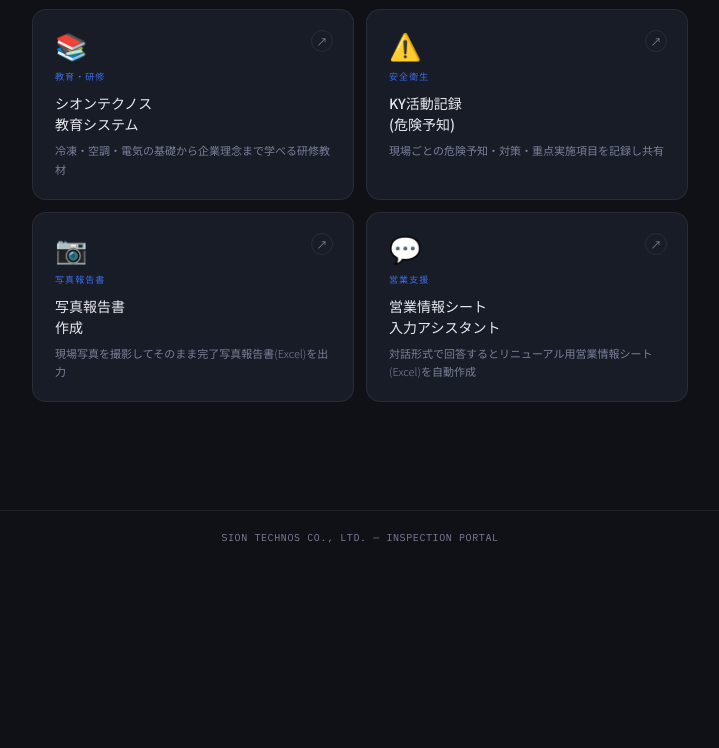
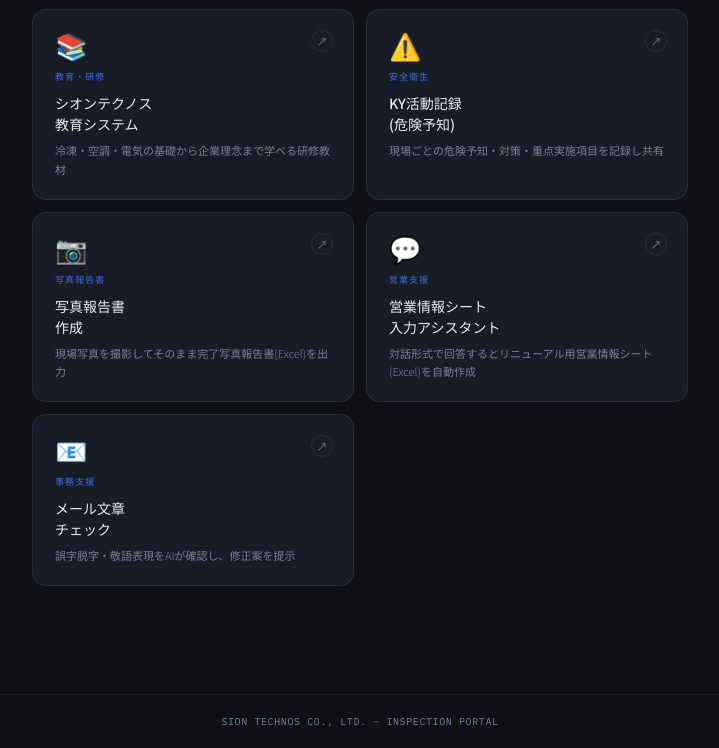
Before and after one commit to uchiyamazion/sion-portal, a plain HTML site: page index.html in a window 1280 px wide. Shown: the part 523-1271 px from the top of the page, without its empty margins (280-999 px from the left). Before the commit the page ends 1087 px from the top, so only its background shows below. Drawn offline with Linux system fonts and the light colour scheme.

Commit message:
メール文章チェックアプリのカードを追加

```diff
--- a/index.html
+++ b/index.html
@@ -274,6 +274,14 @@
       <div class="card-desc">対話形式で回答するとリニューアル用営業情報シート(Excel)を自動作成</div>
     </a>
 
+    <a class="card" href="https://uchiyamazion.github.io/mail-check/" target="_blank" rel="noopener">
+      <div class="card-arrow">↗</div>
+      <div class="card-icon">📧</div>
+      <div class="card-tag">事務支援</div>
+      <div class="card-title">メール文章<br>チェック</div>
+      <div class="card-desc">誤字脱字・敬語表現をAIが確認し、修正案を提示</div>
+    </a>
+
   </div>
 </main>
 
```
